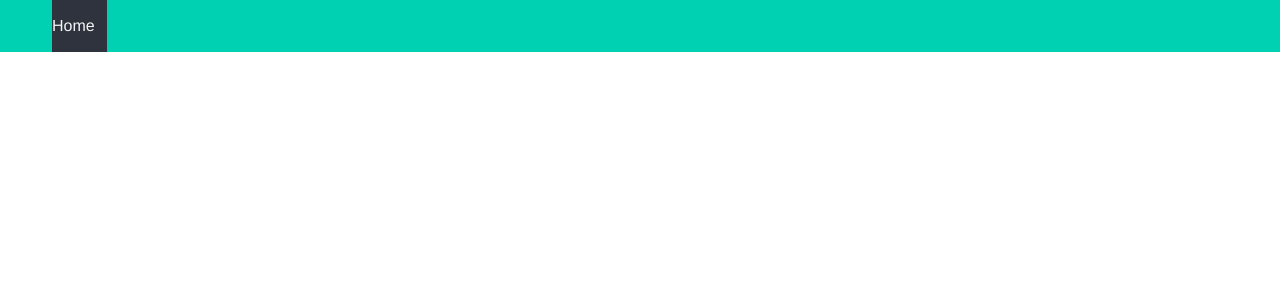
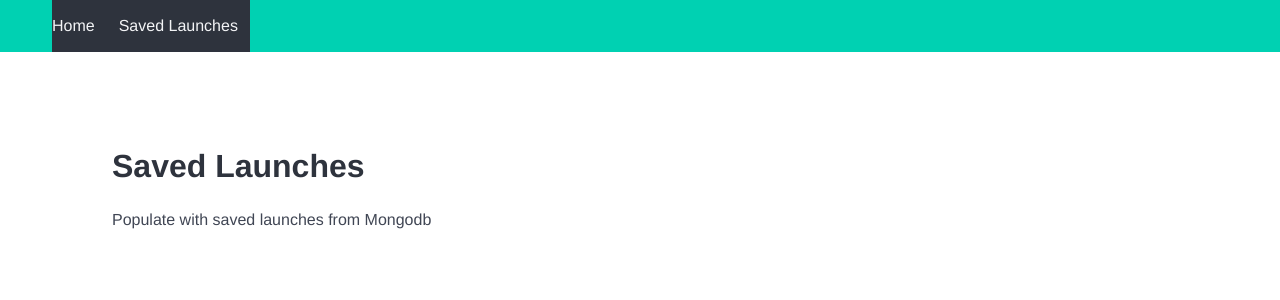
Before and after one commit to DemirAdmir/spacex-api-nuxt3-app, a Nuxt app: page /savedLaunches in a window 1280 px wide. Before the commit this address had no page. Shown: the top 300 px of the page. Built offline with nearby package versions, Linux system fonts and the light colour scheme.

Commit message:
Add savedLaunches page and create route for fetching saved launches

```diff
--- a/components/Navbar.vue
+++ b/components/Navbar.vue
@@ -2,6 +2,9 @@
   <nav class="navbar is-dark">
     <div class="navbar-brand">
       <NuxtLink to="/" class="navbar-item">Home</NuxtLink>
+      <NuxtLink to="/savedLaunches" class="navbar-item"
+        >Saved Launches</NuxtLink
+      >
     </div>
   </nav>
 </template>
--- /dev/null
+++ b/pages/savedLaunches.vue
@@ -0,0 +1,24 @@
+<template>
+  <div>
+    <section class="section">
+      <div class="container">
+        <h1 class="title is-3 mb-5">Saved Launches</h1>
+        <p>Populate with saved launches from Mongodb</p>
+      </div>
+    </section>
+  </div>
+</template>
+
+<script setup lang="ts"></script>
+
+<style scoped>
+.title {
+  margin-bottom: 1rem;
+}
+</style>
+
+<!-- <style scoped>
+h1 {
+  margin-bottom: 2rem;
+}
+</style> -->
```
Also changed, not shown: layout/default.vue (added, +11 -0 lines), 1 other file (tests, documents, lock files or other folders).
